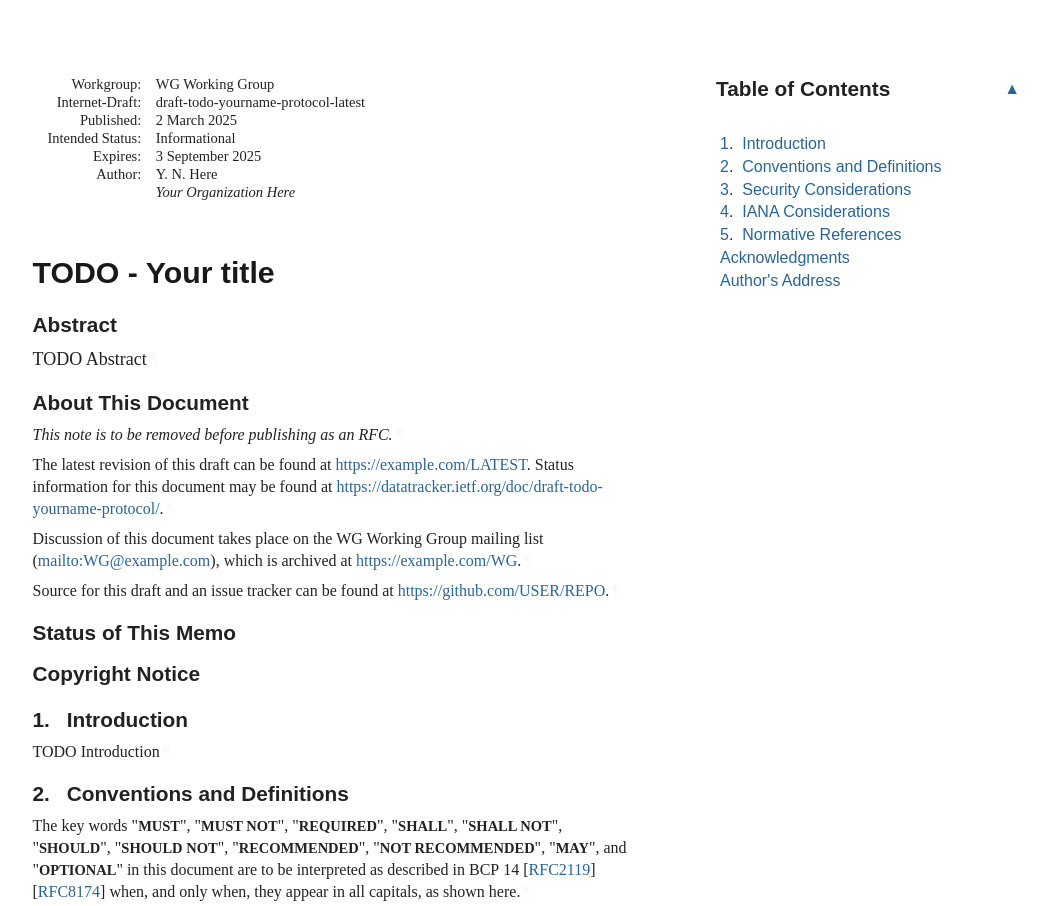
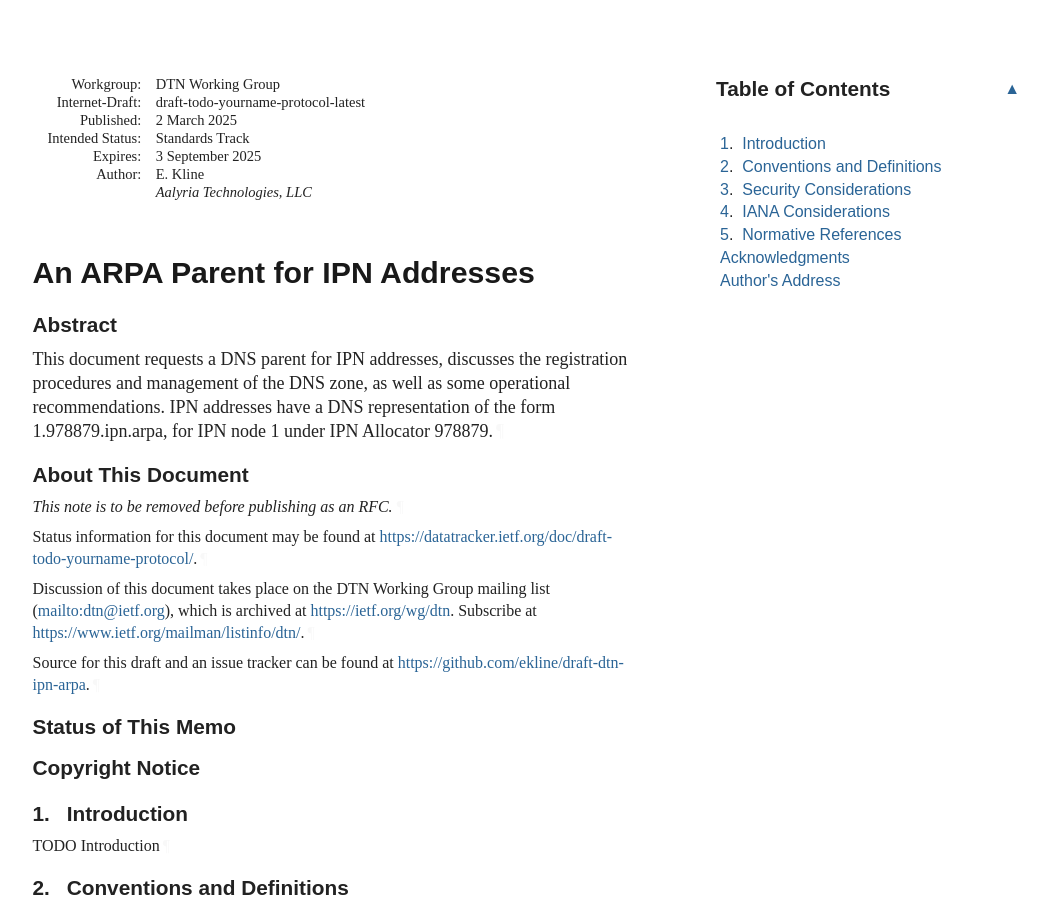
Before and after one commit to ekline/draft-dtn-ipn-arpa, a plain HTML site: page draft-ek-dtn-ipn-arpa.html in a window 1280 px wide. Shown: the top 906 px of the page, without its empty margins (92-1140 px from the left). Drawn offline with Linux system fonts and the light colour scheme; a web font is replaced by a local one.

Commit message:
Script updating gh-pages from 6f9c1a1. [ci skip]

```diff
--- a/draft-todo-yourname-protocol.html
+++ b/draft-ek-dtn-ipn-arpa.html
@@ -4,15 +4,20 @@
 <meta charset="utf-8">
 <meta content="Common,Latin" name="scripts">
 <meta content="initial-scale=1.0" name="viewport">
-<title>TODO - Your title</title>
-<meta content="Your Name Here" name="author">
+<title>An ARPA Parent for IPN Addresses</title>
+<meta content="Erik Kline" name="author">
 <meta content="
-       TODO Abstract
+       This document requests a DNS parent for IPN addresses, discusses
+the registration procedures and management of the DNS zone, as
+well as some operational recommendations.  IPN addresses have a
+DNS representation of the form 1.978879.ipn.arpa, for IPN node 1
+under IPN Allocator 978879.
     " name="description">
 <meta content="xml2rfc 3.27.0" name="generator">
-<meta content="next generation" name="keyword">
-<meta content="unicorn" name="keyword">
-<meta content="sparkling distributed ledger" name="keyword">
+<meta content="DTN" name="keyword">
+<meta content="BP" name="keyword">
+<meta content="IPN" name="keyword">
+<meta content="DNS" name="keyword">
 <meta content="draft-todo-yourname-protocol-latest" name="ietf.draft">
 <!-- Generator version information:
   xml2rfc 3.27.0
@@ -29,7 +34,7 @@
     setuptools 70.3.0
     wcwidth 0.2.13
 -->
-<link href="draft-todo-yourname-protocol.xml" rel="alternate" type="application/rfc+xml">
+<link href="draft-ek-dtn-ipn-arpa.xml" rel="alternate" type="application/rfc+xml">
 <link href="#copyright" rel="license">
 <style type="text/css">@font-face {
   font-family: 'Lora';
@@ -1045,11 +1050,11 @@ svg :is([fill="white"], [fill^="#fff"]) {
 <table class="ears">
 <thead><tr>
 <td class="left">Internet-Draft</td>
-<td class="center">TODO - Abbreviation</td>
+<td class="center">IPN dot ARPA</td>
 <td class="right">March 2025</td>
 </tr></thead>
 <tfoot><tr>
-<td class="left">Here</td>
+<td class="left">Kline</td>
 <td class="center">Expires 3 September 2025</td>
 <td class="right">[Page]</td>
 </tr></tfoot>
@@ -1058,7 +1063,7 @@ svg :is([fill="white"], [fill^="#fff"]) {
 <div id="internal-metadata" class="document-information">
 <dl id="identifiers">
 <dt class="label-workgroup">Workgroup:</dt>
-<dd class="workgroup">WG Working Group</dd>
+<dd class="workgroup">DTN Working Group</dd>
 <dt class="label-internet-draft">Internet-Draft:</dt>
 <dd class="internet-draft">draft-todo-yourname-protocol-latest</dd>
 <dt class="label-published">Published:</dt>
@@ -1066,22 +1071,26 @@ svg :is([fill="white"], [fill^="#fff"]) {
 <time datetime="2025-03-02" class="published">2 March 2025</time>
     </dd>
 <dt class="label-intended-status">Intended Status:</dt>
-<dd class="intended-status">Informational</dd>
+<dd class="intended-status">Standards Track</dd>
 <dt class="label-expires">Expires:</dt>
 <dd class="expires"><time datetime="2025-09-03">3 September 2025</time></dd>
 <dt class="label-authors">Author:</dt>
 <dd class="authors">
 <div class="author">
-      <div class="author-name">Y. N. Here</div>
-<div class="org">Your Organization Here</div>
+      <div class="author-name">E. Kline</div>
+<div class="org">Aalyria Technologies, LLC</div>
 </div>
 </dd>
 </dl>
 </div>
-<h1 id="title">TODO - Your title</h1>
+<h1 id="title">An ARPA Parent for IPN Addresses</h1>
 <section id="section-abstract">
       <h2 id="abstract"><a href="#abstract" class="selfRef">Abstract</a></h2>
-<p id="section-abstract-1">TODO Abstract<a href="#section-abstract-1" class="pilcrow">¶</a></p>
+<p id="section-abstract-1">This document requests a DNS parent for IPN addresses, discusses
+the registration procedures and management of the DNS zone, as
+well as some operational recommendations.  IPN addresses have a
+DNS representation of the form 1.978879.ipn.arpa, for IPN node 1
+under IPN Allocator 978879.<a href="#section-abstract-1" class="pilcrow">¶</a></p>
 </section>
 <section class="note rfcEditorRemove" id="section-note.1">
       <h2 id="name-about-this-document">
@@ -1089,14 +1098,14 @@ svg :is([fill="white"], [fill^="#fff"]) {
       </h2>
 <p id="section-note.1-1">This note is to be removed before publishing as an RFC.<a href="#section-note.1-1" class="pilcrow">¶</a></p>
 <p id="section-note.1-2">
-        The latest revision of this draft can be found at <span><a href="https://example.com/LATEST">https://example.com/LATEST</a></span>.
         Status information for this document may be found at <span><a href="https://datatracker.ietf.org/doc/draft-todo-yourname-protocol/">https://datatracker.ietf.org/doc/draft-todo-yourname-protocol/</a></span>.<a href="#section-note.1-2" class="pilcrow">¶</a></p>
 <p id="section-note.1-3">
         Discussion of this document takes place on the
-        WG Working Group mailing list (<span><a href="mailto:WG@example.com">mailto:WG@example.com</a></span>),
-        which is archived at <span><a href="https://example.com/WG">https://example.com/WG</a></span>.<a href="#section-note.1-3" class="pilcrow">¶</a></p>
+        DTN Working Group mailing list (<span><a href="mailto:dtn@ietf.org">mailto:dtn@ietf.org</a></span>),
+        which is archived at <span><a href="https://ietf.org/wg/dtn">https://ietf.org/wg/dtn</a></span>.
+        Subscribe at <span><a href="https://www.ietf.org/mailman/listinfo/dtn/">https://www.ietf.org/mailman/listinfo/dtn/</a></span>.<a href="#section-note.1-3" class="pilcrow">¶</a></p>
 <p id="section-note.1-4">Source for this draft and an issue tracker can be found at
-        <span><a href="https://github.com/USER/REPO">https://github.com/USER/REPO</a></span>.<a href="#section-note.1-4" class="pilcrow">¶</a></p>
+        <span><a href="https://github.com/ekline/draft-dtn-ipn-arpa">https://github.com/ekline/draft-dtn-ipn-arpa</a></span>.<a href="#section-note.1-4" class="pilcrow">¶</a></p>
 </section>
 <div id="status-of-memo">
 <section id="section-boilerplate.1">
@@ -1237,11 +1246,11 @@ appear in all capitals, as shown here.<a href="#section-2-1" class="pilcrow">¶<
 <a href="#name-authors-address" class="section-name selfRef">Author's Address</a>
       </h2>
 <address class="vcard">
-        <div dir="auto" class="left"><span class="fn nameRole">Your Name Here</span></div>
-<div dir="auto" class="left"><span class="org">Your Organization Here</span></div>
+        <div dir="auto" class="left"><span class="fn nameRole">Erik Kline</span></div>
+<div dir="auto" class="left"><span class="org">Aalyria Technologies, LLC</span></div>
 <div class="email">
 <span>Email:</span>
-<a href="mailto:your.email@example.com" class="email">your.email@example.com</a>
+<a href="mailto:ek.ietf@gmail.com" class="email">ek.ietf@gmail.com</a>
 </div>
 </address>
 </section>
```
Also changed, not shown: index.html (+4 -4 lines), draft-ek-dtn-ipn-arpa.txt.
